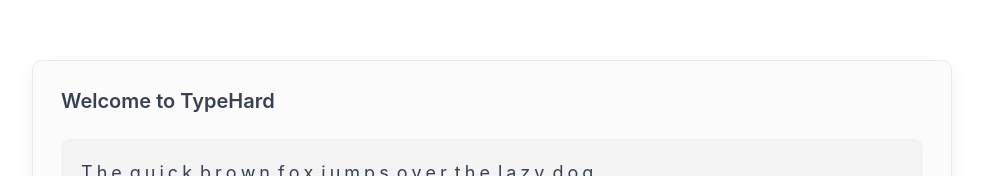
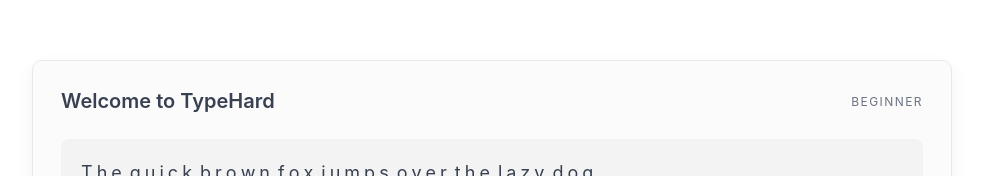
Before and after one commit to teymuri-alireza/typehard, a website built with Vite: page index.html in a window 1280 px wide. Shown: the part 176-352 px from the top of the page, without its empty margins (148-1131 px from the left). Built offline with nearby package versions, Linux system fonts and the light colour scheme.

Commit message:
feat(engine): show lesson difficulty in UI

```diff
--- a/index.html
+++ b/index.html
@@ -10,7 +10,10 @@
 
   <body>
     <main class="container">
-      <h1>Welcome to TypeHard</h1>
+      <div class="header-row">
+        <h1>Welcome to TypeHard</h1>
+        <p class="lesson-tag" id="lessonDifficulty"></p>
+      </div>
 
       <div class="row"></div>
 
--- a/src-tauri/assets/styles.css
+++ b/src-tauri/assets/styles.css
@@ -38,8 +38,24 @@
 	border:1px solid var(--border);
 }
 
+.header-row{
+	display:flex;
+	align-items:center;
+	justify-content:space-between;
+	gap:16px;
+	margin-bottom:10px;
+}
+
+.lesson-tag{
+	margin:0;
+	font-size:12px;
+	letter-spacing:0.12em;
+	color:var(--muted);
+	text-transform:uppercase;
+}
+
 h1{
-	margin:0 0 10px 0;
+	margin:0;
 	font-size:20px;
 	color:var(--accent-subtle);
 	font-weight:600;
--- a/src/index.ts
+++ b/src/index.ts
@@ -11,6 +11,7 @@
 engine.pause();
 
 const lessonOutput = document.getElementById("lesson");
+const difficultyLabel = document.getElementById("lessonDifficulty");
 const wpmOutput = document.getElementById("wpm");
 const accuracyOutput = document.getElementById("accuracy");
 const elapsedTimeOutput = document.getElementById("elapsedTime");
@@ -19,6 +20,10 @@
 
 if (!lessonOutput) {
     throw new Error("Lesson element not found");
+}
+
+if (difficultyLabel) {
+  difficultyLabel.textContent += lesson.difficulty;
 }
 
 function updateStats() {
```
